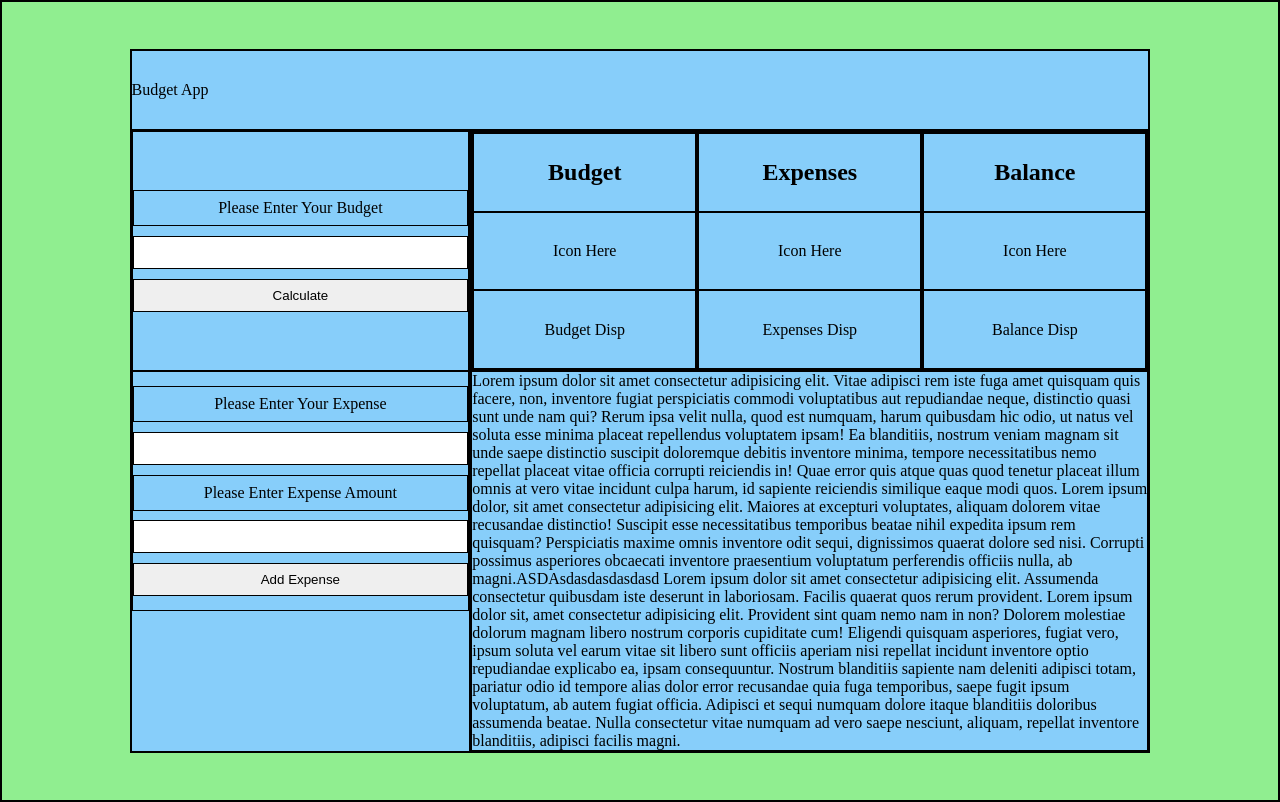
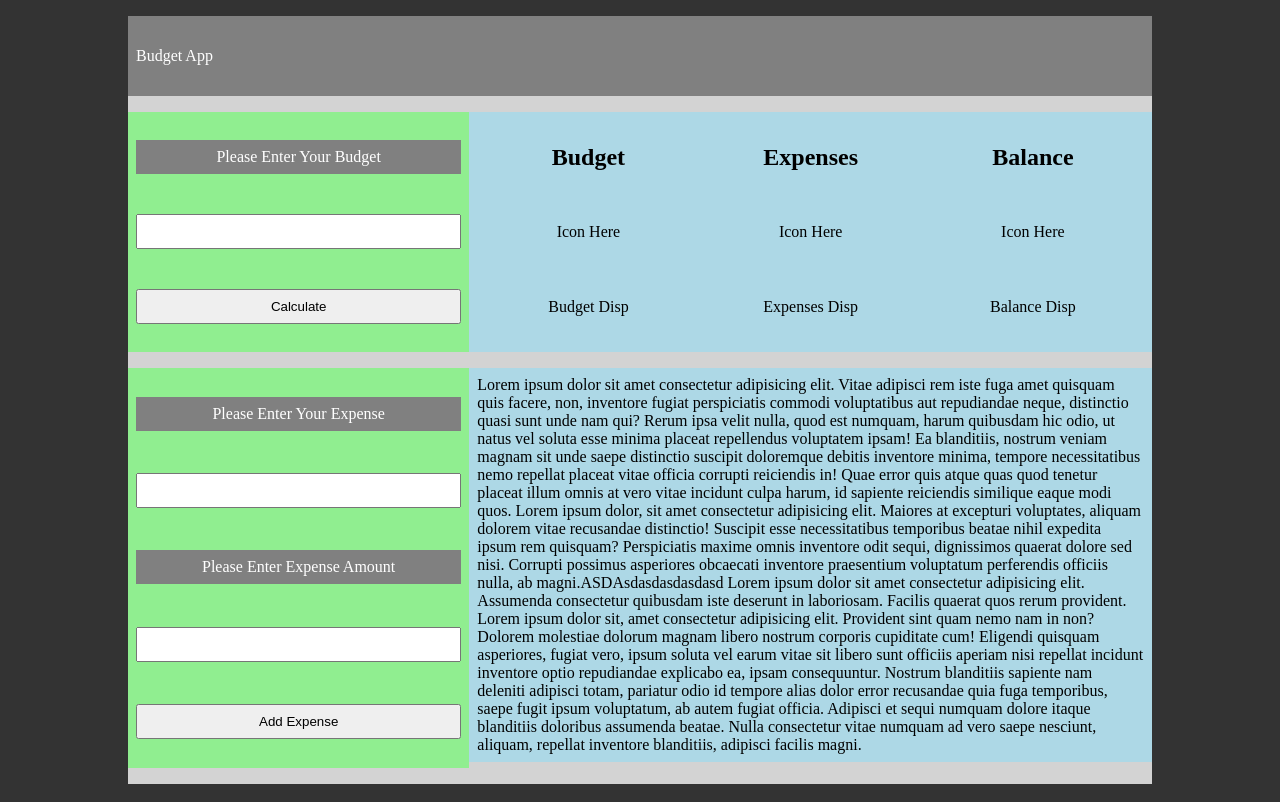
Before and after one commit to bhunor97/Small_JavaScript_Projects, a plain HTML site: page Budget_App/budget.html in a window 1280 px wide. Drawn offline with Linux system fonts and the light colour scheme.

Commit message:
adding colors / padding /  margin

```diff
--- a/Budget_App/budget.css
+++ b/Budget_App/budget.css
@@ -2,7 +2,7 @@
   padding: 0;
   margin: 0;
   box-sizing: border-box;
-  border: 1px solid black;
+  /* border: 1px solid black; */
 }
 
 :root {
@@ -20,6 +20,7 @@
 
   /* HEIGHT */
   --height_1: 15rem;
+  --height_2: 25rem;
   --heightTitle: 5rem;
 }
 
@@ -28,7 +29,7 @@ body {
   flex-direction: column;
   justify-content: center;
   align-items: center;
-  background-color: lightgreen;
+  background-color: #333;
   height: 100vh;
 }
 
@@ -37,7 +38,7 @@ body {
   display: grid;
   grid-template-columns: 1fr 2fr;
   grid-template-rows: auto auto auto;
-  background-color: lightskyblue;
+  background-color: lightgrey;
 
   width: 80%;
   height: auto;
@@ -50,8 +51,13 @@ body {
   flex-direction: column;
   justify-content: center;
   align-items: flex-start;
+  background-color: grey;
+  color: white;
 
   width: 100%;
+
+  margin-bottom: var(--margMedium);
+  padding: var(--padSmall);
   height: var(--heightTitle);
 }
 
@@ -63,17 +69,23 @@ body {
   flex-direction: column;
   justify-content: flex-start;
   align-items: center;
+
   width: 100%;
 }
 
+/* BUDGET INPUT */
 .budgetInpDiv {
   display: flex;
   flex-direction: column;
-  justify-content: center;
+  justify-content: space-around;
   align-items: center;
+  background-color: lightgreen;
 
   width: 100%;
   height: var(--height_1);
+
+  padding: var(--padSmall);
+  margin-bottom: var(--margMedium);
 }
 
 .budgetInpDiv label,
@@ -89,14 +101,29 @@ button {
   margin: var(--margTiny);
 }
 
+.budgetInpDiv label {
+  background-color: grey;
+  color: white;
+}
+
+/* EXPENSE INPUT(S) */
 .expenseInputDiv {
   display: flex;
   flex-direction: column;
-  justify-content: center;
+  justify-content: space-around;
   align-items: center;
+  background-color: lightgreen;
 
   width: 100%;
-  height: var(--height_1);
+  height: var(--height_2);
+
+  padding: var(--padSmall);
+  margin-bottom: var(--margMedium);
+}
+
+.expenseInputDiv label {
+  background-color: grey;
+  color: white;
 }
 
 .expenseInputDiv label,
@@ -123,14 +150,19 @@ button {
   width: 100%;
 }
 
+/* DISPLAY DIV */
 .displayDiv {
   display: flex;
   flex-direction: row;
   justify-content: space-between;
   align-items: center;
+  background-color: lightblue;
 
   width: 100%;
   height: var(--height_1);
+
+  padding: var(--padSmall);
+  margin-bottom: var(--margMedium);
 }
 
 .budgetDiv,
@@ -174,12 +206,16 @@ div {
   height: 100%;
 }
 
+/* OUTPUT DIV */
 .outputDiv {
   display: flex;
   flex-direction: column;
   justify-content: center;
   align-items: center;
+  background-color: lightblue;
 
   width: 100%;
   height: auto;
+
+  padding: var(--padSmall);
 }
```
